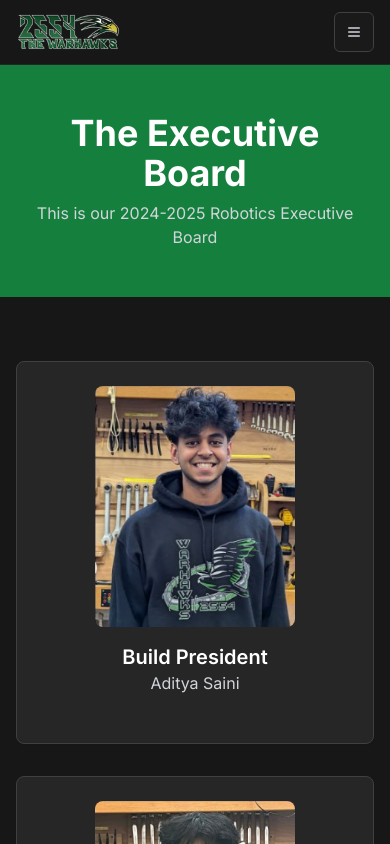
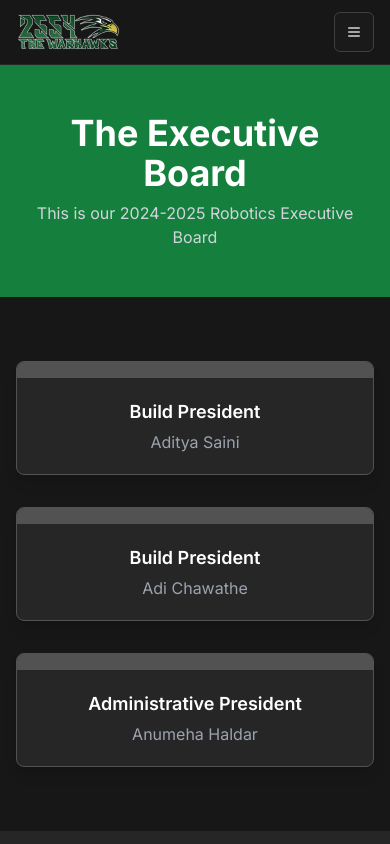
Before and after one commit to AryanM24/Team-2554-Website_Redesign, a Next.js app: page /executive-board in a window 390 px wide. Shown: the top 844 px of the page. Built offline with nearby package versions, Linux system fonts and the light colour scheme.

Commit message:
updated eboard page

```diff
--- a/app/executive-board/page.tsx
+++ b/app/executive-board/page.tsx
@@ -25,7 +25,8 @@ export default function ExecutiveBoardPage() {
          {/* Leadership Section */}
          <section className="py-16 bg-neutral-900">
             <Container>
-               <div className="grid md:grid-cols-3 gap-8">
+               {/* desktop view */}
+               <div className="md:grid-cols-3 gap-8 hidden md:grid">
                   {presidents.map((president, index) => (
                      <Card
                         key={index}
@@ -43,10 +44,29 @@ export default function ExecutiveBoardPage() {
                               <h2 className="text-xl font-semibold text-white">
                                  {president.title}
                               </h2>
-                              <p className="text-gray-300">{president.names}</p>
+                              <p className="text-gray-300">{president.name}</p>
                            </div>
                         </CardContent>
                      </Card>
+                  ))}
+               </div>
+
+               {/* mobile view */}
+               <div className='grid gap-8 block md:hidden'>
+                  {presidents.map((president, index) => (
+                        <Card
+                           key={index}
+                           className="bg-neutral-800 border border-neutral-600 shadow-lg overflow-hidden h-full"
+                        >
+                           <CardContent className="p-0 flex flex-col h-full">
+                              {/* mobile cards */}
+                              <div className="h-4 bg-neutral-600 sm:hidden"></div>
+                              <div className="p-5 text-center flex-grow flex flex-col justify-center items-center">
+                                 <h3 className="text-lg font-semibold text-white mb-1">{president.title}</h3>
+                                 <p className="text-gray-400">{president.name}</p>
+                              </div>
+                           </CardContent>
+                        </Card>
                   ))}
                </div>
             </Container>
--- a/lib/execBoard.ts
+++ b/lib/execBoard.ts
@@ -3,17 +3,17 @@
 export const presidents = [
     {
        title: 'Build President',
-       names: 'Aditya Saini',
+       name: 'Aditya Saini',
        image: '/exec_images/saini_image.png',
     },
     {
        title: 'Build President',
-       names: 'Adi Chawathe',
+       name: 'Adi Chawathe',
        image: '/exec_images/adi_image.png',
     },
     {
        title: 'Administrative President',
-       names: 'Anumeha Haldar',
+       name: 'Anumeha Haldar',
        image: '/exec_images/anumeha_image.png',
     },
  ];
```
